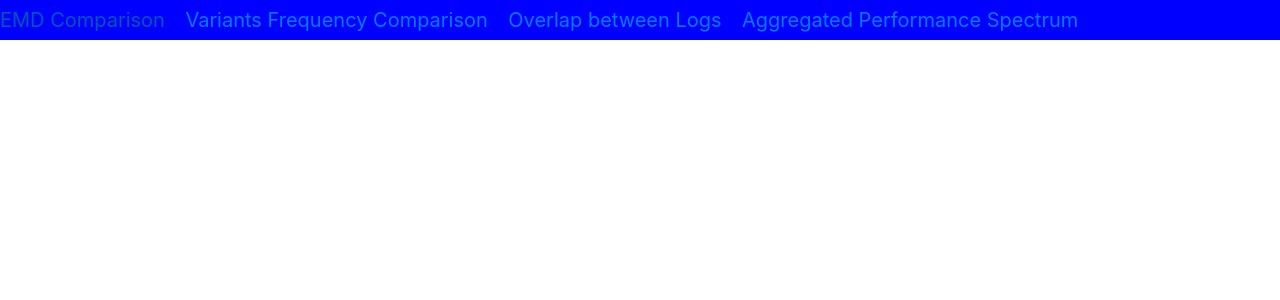
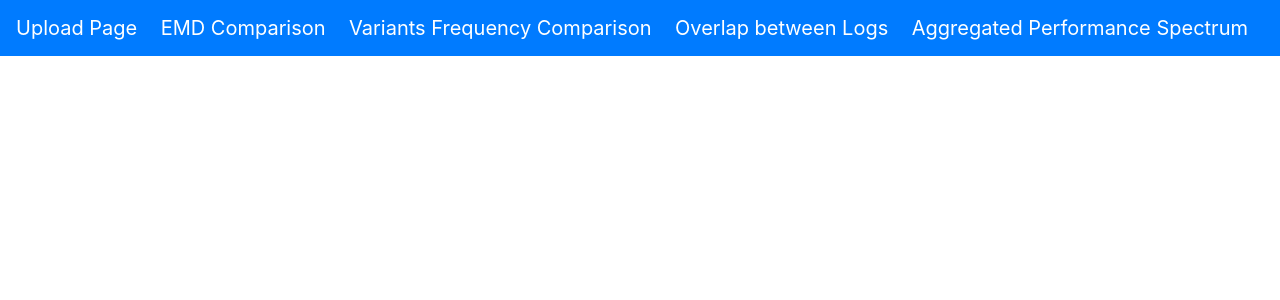
Before and after one commit to mbafrani/VisualComparison2EventLogs, a Flask app: page /comparison.html in a window 1280 px wide. Shown: the top 300 px of the page. Run offline with Flask 2, Linux system fonts and the light colour scheme; data that the repository does not hold is empty; some libraries are stand-ins or nearby versions.

Commit message:
changed layout

```diff
--- a/templates/comparison.html
+++ b/templates/comparison.html
@@ -8,11 +8,15 @@
         <link rel="stylesheet" href="static/bootstrap-reboot.min.css" />
     </head>
     <body>
-		<div style="width: 100%; height: 5%; background-color: blue; color: white">
+		<nav class="navbar navbar-dark bg-primary fixed-top">
+			<a class="navbar-brand" href="javascript:showDiv('upload')">Upload Page</a>
 		  <a class="navbar-brand" href="javascript:showDiv('conformance_file1')">EMD Comparison</a>
 		  <a class="navbar-brand" href="javascript:showDiv('conformance_file2')">Variants Frequency Comparison</a>
 		  <a class="navbar-brand" href="javascript:showDiv('conformance_plt4')">Overlap between Logs</a>
 		  <a class="navbar-brand" href="javascript:showDiv('spectrum_file')">Aggregated Performance Spectrum</a>
+		</nav>
+		<div style="height: 7%">
+			&nbsp;
 		</div>
 		<div id="conformance_file1" style="display: none">
 		<p>EARTH MOVER DISTANCE</p>
@@ -71,6 +75,9 @@
 
 			function showDiv(divName) {
 				hideAllDivs();
+				if (divName == "upload") {
+					window.location.href = "upload.html";
+				}
 				document.getElementById(divName).style.display = "";
 			}
 
```
